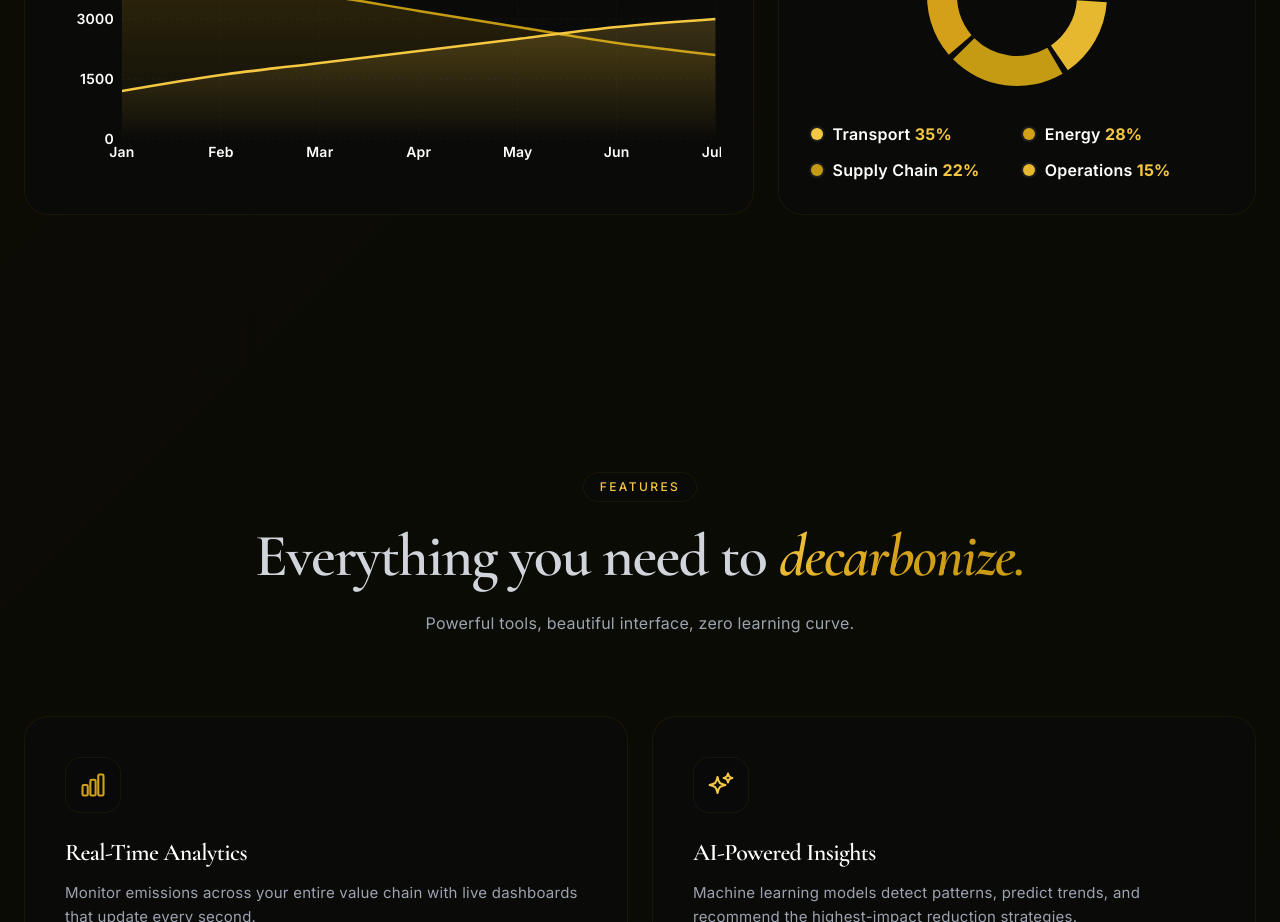
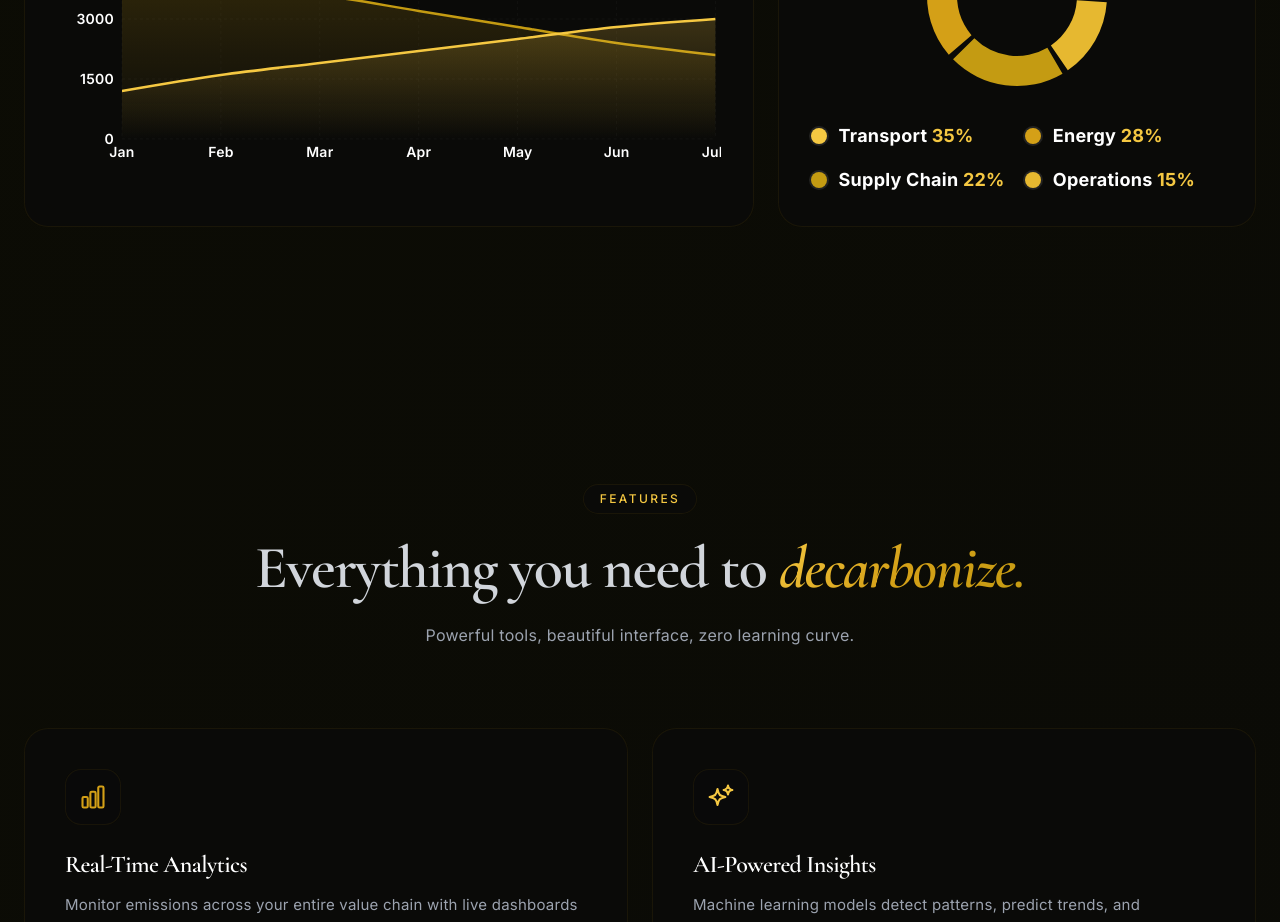
Before and after one commit to thehans-mwe/CarbonIQ, a React (Vite) app: page / in a window 1280 px wide. Shown: the part 1660-2582 px from the top of the page. Built offline with nearby package versions, Linux system fonts and the light colour scheme.

Commit message:
style: custom PieTooltip + bigger legend on homepage pie chart

```diff
--- a/src/components/Dashboard.jsx
+++ b/src/components/Dashboard.jsx
@@ -50,13 +50,26 @@ const cardVariants = {
 function CustomTooltip({ active, payload, label }) {
   if (!active || !payload?.length) return null;
   return (
-    <div className="glass rounded-xl px-4 py-3 text-sm shadow-glass">
-      <p className="text-white/60 mb-1">{label}</p>
+    <div className="rounded-xl px-5 py-3 shadow-glass bg-[#0a0a0a] border border-[#f5c842]/20 backdrop-blur-xl">
+      <p className="text-white/70 mb-1 font-medium text-sm">{label}</p>
       {payload.map((p) => (
-        <p key={p.dataKey} style={{ color: p.color }}>
-          {p.dataKey}: <span className="font-semibold text-white">{p.value} tCO₂</span>
+        <p key={p.dataKey} className="text-base font-bold" style={{ color: p.color }}>
+          {p.dataKey}: <span className="text-white">{p.value} tCO₂</span>
         </p>
       ))}
+    </div>
+  );
+}
+
+function PieTooltip({ active, payload }) {
+  if (!active || !payload?.length) return null;
+  const d = payload[0];
+  return (
+    <div className="rounded-xl px-5 py-3 shadow-glass bg-[#0a0a0a] border border-[#f5c842]/20 backdrop-blur-xl">
+      <p className="text-lg font-bold text-white">{d.name}</p>
+      <p className="text-xl font-bold mt-1" style={{ color: d.payload?.color || '#f5c842' }}>
+        {d.value}<span className="text-base text-[#f5c842] ml-1">%</span>
+      </p>
     </div>
   );
 }
@@ -190,23 +203,16 @@ export default function Dashboard() {
                       <Cell key={i} fill={entry.color} />
                     ))}
                   </Pie>
-                  <Tooltip
-                    contentStyle={{
-                      background: 'rgba(15,22,41,0.9)',
-                      border: '1px solid rgba(255,255,255,0.06)',
-                      borderRadius: '12px',
-                      color: '#e2e8f0',
-                    }}
-                  />
+                  <Tooltip content={<PieTooltip />} />
                 </PieChart>
               </ResponsiveContainer>
             </div>
             {/* Legend */}
-            <div className="grid grid-cols-2 gap-3 mt-4">
+            <div className="grid grid-cols-2 gap-4 mt-4">
               {pieData.map((d) => (
-                <div key={d.name} className="flex items-center gap-2.5 text-base">
-                  <span className="w-3 h-3 rounded-full ring-2 ring-white/[0.08]" style={{ background: d.color }} />
-                  <span className="text-white font-semibold">
+                <div key={d.name} className="flex items-center gap-3 text-lg">
+                  <span className="w-4 h-4 rounded-full ring-2 ring-white/10" style={{ background: d.color }} />
+                  <span className="text-white font-bold">
                     {d.name} <span className="text-[#f5c842] font-bold">{d.value}%</span>
                   </span>
                 </div>
```
